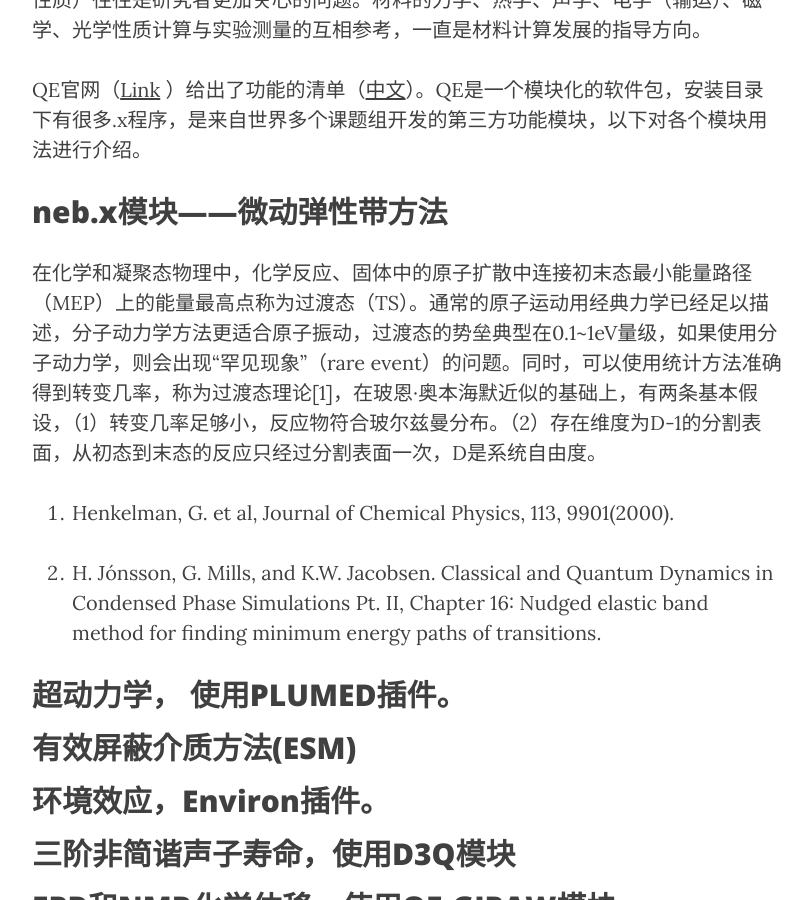
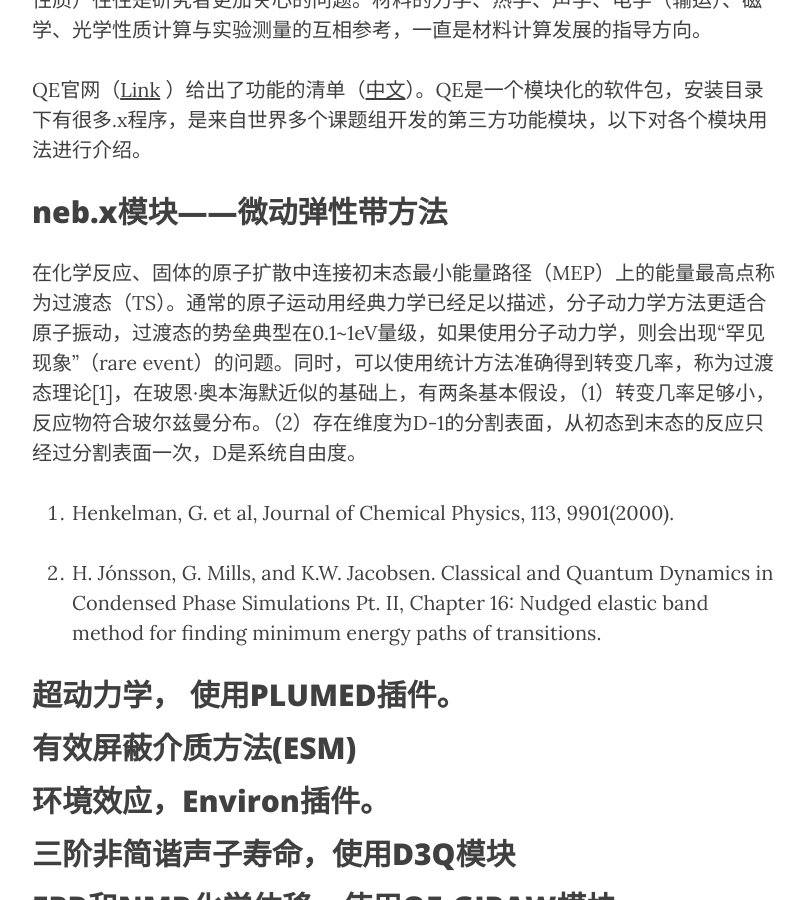
Before and after one commit to yyyu200/DFTbook, a Jekyll site: the page built from _posts/2019-08-20-Thirdparty.md, in a window 1280 px wide and 900 px high, scrolled down 1548 px. Shown: the whole window, without its empty margins (233-1045 px from the left). Built offline with Jekyll 4.4.1, drawn with Linux system fonts in a browser that asks for light colours; nearby versions of some CDN libraries; comment, search, counter and statistics services are not loaded.

Commit message:
modify at20190920-10:30:40-aliyun

```diff
--- a/_posts/2019-08-20-Thirdparty.md
+++ b/_posts/2019-08-20-Thirdparty.md
@@ -27,7 +27,7 @@
 
 ## neb.x模块——微动弹性带方法
 
-在化学和凝聚态物理中，化学反应、固体中的原子扩散中连接初末态最小能量路径（MEP）上的能量最高点称为过渡态（TS）。通常的原子运动用经典力学已经足以描述，分子动力学方法更适合原子振动，过渡态的势垒典型在0.1~1eV量级，如果使用分子动力学，则会出现“罕见现象”（rare event）的问题。同时，可以使用统计方法准确得到转变几率，称为过渡态理论[1]，在玻恩·奥本海默近似的基础上，有两条基本假设，（1）转变几率足够小，反应物符合玻尔兹曼分布。（2）存在维度为D-1的分割表面，从初态到末态的反应只经过分割表面一次，D是系统自由度。
+在化学反应、固体的原子扩散中连接初末态最小能量路径（MEP）上的能量最高点称为过渡态（TS）。通常的原子运动用经典力学已经足以描述，分子动力学方法更适合原子振动，过渡态的势垒典型在0.1~1eV量级，如果使用分子动力学，则会出现“罕见现象”（rare event）的问题。同时，可以使用统计方法准确得到转变几率，称为过渡态理论[1]，在玻恩·奥本海默近似的基础上，有两条基本假设，（1）转变几率足够小，反应物符合玻尔兹曼分布。（2）存在维度为D-1的分割表面，从初态到末态的反应只经过分割表面一次，D是系统自由度。
 
 1. Henkelman, G. et al, Journal of Chemical Physics, 113, 9901(2000).
 
```
